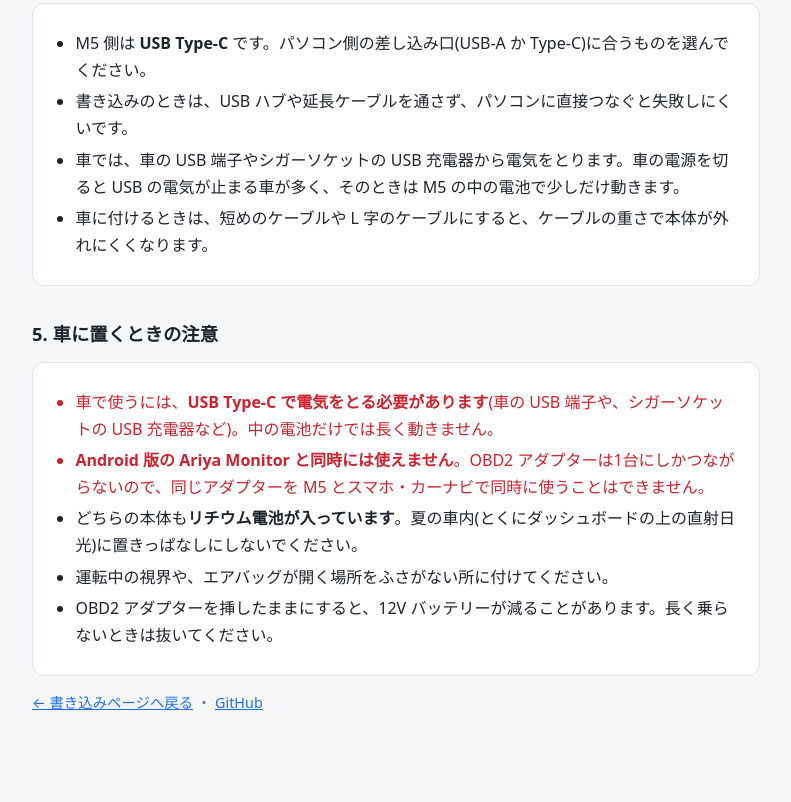
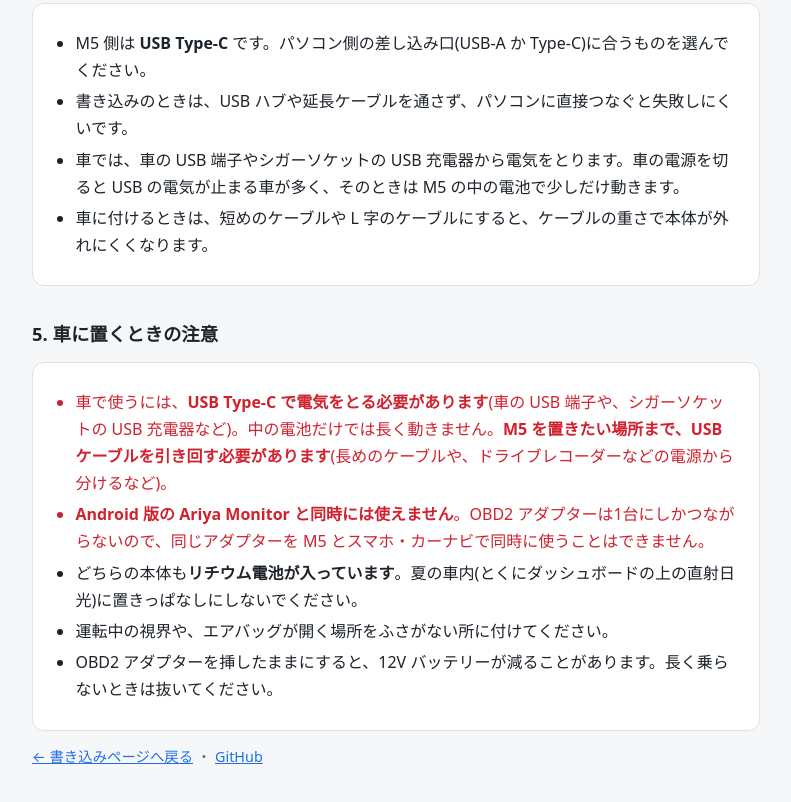
Before and after one commit to kojipa/ariya-monitor-mini, a plain HTML site: page docs/hardware.html in a window 1280 px wide. Shown: the part 2719-3521 px from the top of the page, without its empty margins (244-1035 px from the left). Drawn offline with Linux system fonts and the light colour scheme.

Commit message:
電源を設置場所まで引く必要があることを追記

```diff
--- a/docs/hardware.html
+++ b/docs/hardware.html
@@ -175,7 +175,7 @@
   <h2>5. 車に置くときの注意</h2>
   <div class="card">
     <ul>
-      <li class="red">車で使うには、<b>USB Type-C で電気をとる必要があります</b>(車の USB 端子や、シガーソケットの USB 充電器など)。中の電池だけでは長く動きません。</li>
+      <li class="red">車で使うには、<b>USB Type-C で電気をとる必要があります</b>(車の USB 端子や、シガーソケットの USB 充電器など)。中の電池だけでは長く動きません。<b>M5 を置きたい場所まで、USB ケーブルを引き回す必要があります</b>(長めのケーブルや、ドライブレコーダーなどの電源から分けるなど)。</li>
       <li class="red"><b>Android 版の Ariya Monitor と同時には使えません</b>。OBD2 アダプターは1台にしかつながらないので、同じアダプターを M5 とスマホ・カーナビで同時に使うことはできません。</li>
       <li>どちらの本体も<b>リチウム電池が入っています</b>。夏の車内(とくにダッシュボードの上の直射日光)に置きっぱなしにしないでください。</li>
       <li>運転中の視界や、エアバッグが開く場所をふさがない所に付けてください。</li>
```
